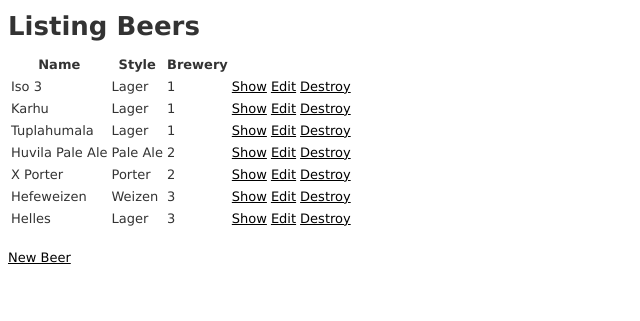
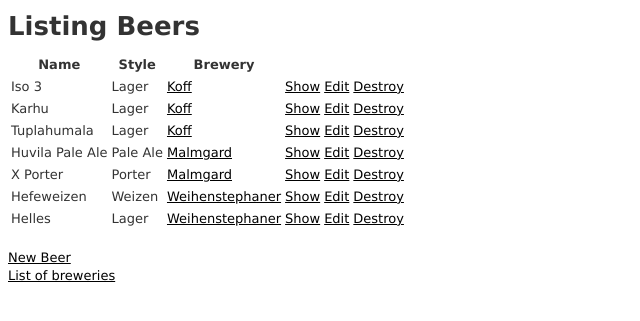
Before and after one commit to vtikkala/Ratebeer, a Rails app: page /beers in a window 1280 px wide. Shown: the top 321 px of the page, without its empty margins (0-640 px from the left). Run offline with Rails 7, Linux system fonts and the light colour scheme; data comes from the database, SQL or seed files in the repository; style sheets or scripts are compiled from the project's sources; some libraries are stand-ins or nearby versions.

Commit message:
Tehtävä 10

```diff
--- a/ratebeer/app/views/beers/index.html.erb
+++ b/ratebeer/app/views/beers/index.html.erb
@@ -14,10 +14,11 @@
 
   <tbody>
     <% @beers.each do |beer| %>
+    <% @brewery = Brewery.find(beer.brewery_id) %>
       <tr>
         <td><%= beer.name %></td>
         <td><%= beer.style %></td>
-        <td><%= beer.brewery_id %></td>
+	<td><%= link_to @brewery.name, @brewery %></td>
         <td><%= link_to 'Show', beer %></td>
         <td><%= link_to 'Edit', edit_beer_path(beer) %></td>
         <td><%= link_to 'Destroy', beer, method: :delete, data: { confirm: 'Are you sure?' } %></td>
@@ -29,3 +30,7 @@
 <br>
 
 <%= link_to 'New Beer', new_beer_path %>
+
+<br>
+
+<%= link_to 'List of breweries', breweries_path %>
--- a/ratebeer/app/views/breweries/index.html.erb
+++ b/ratebeer/app/views/breweries/index.html.erb
@@ -28,3 +28,5 @@
 <br>
 
 <%= link_to 'New Brewery', new_brewery_path %>
+<br>
+<%= link_to 'List of beers', beers_path %>
```
